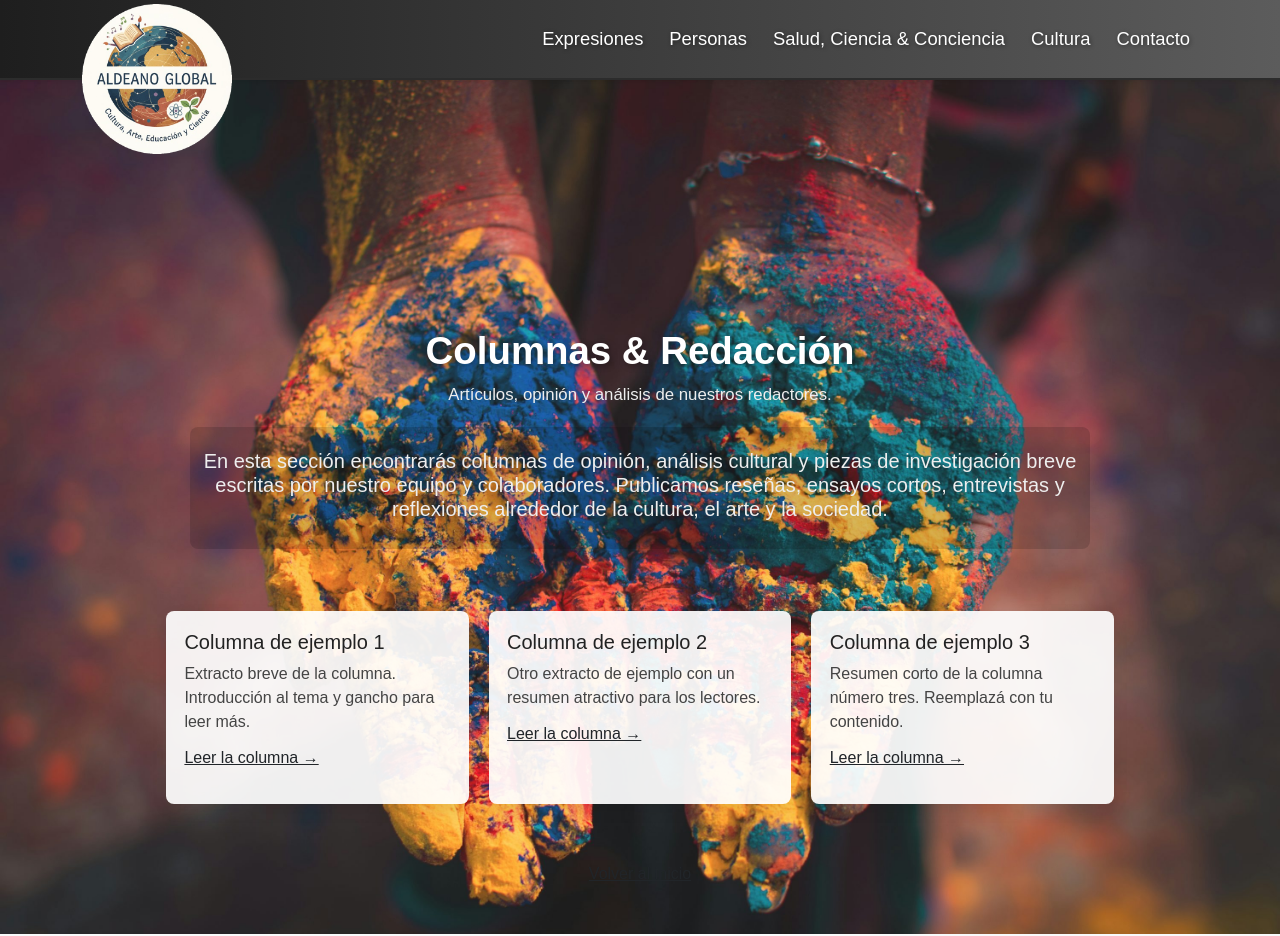
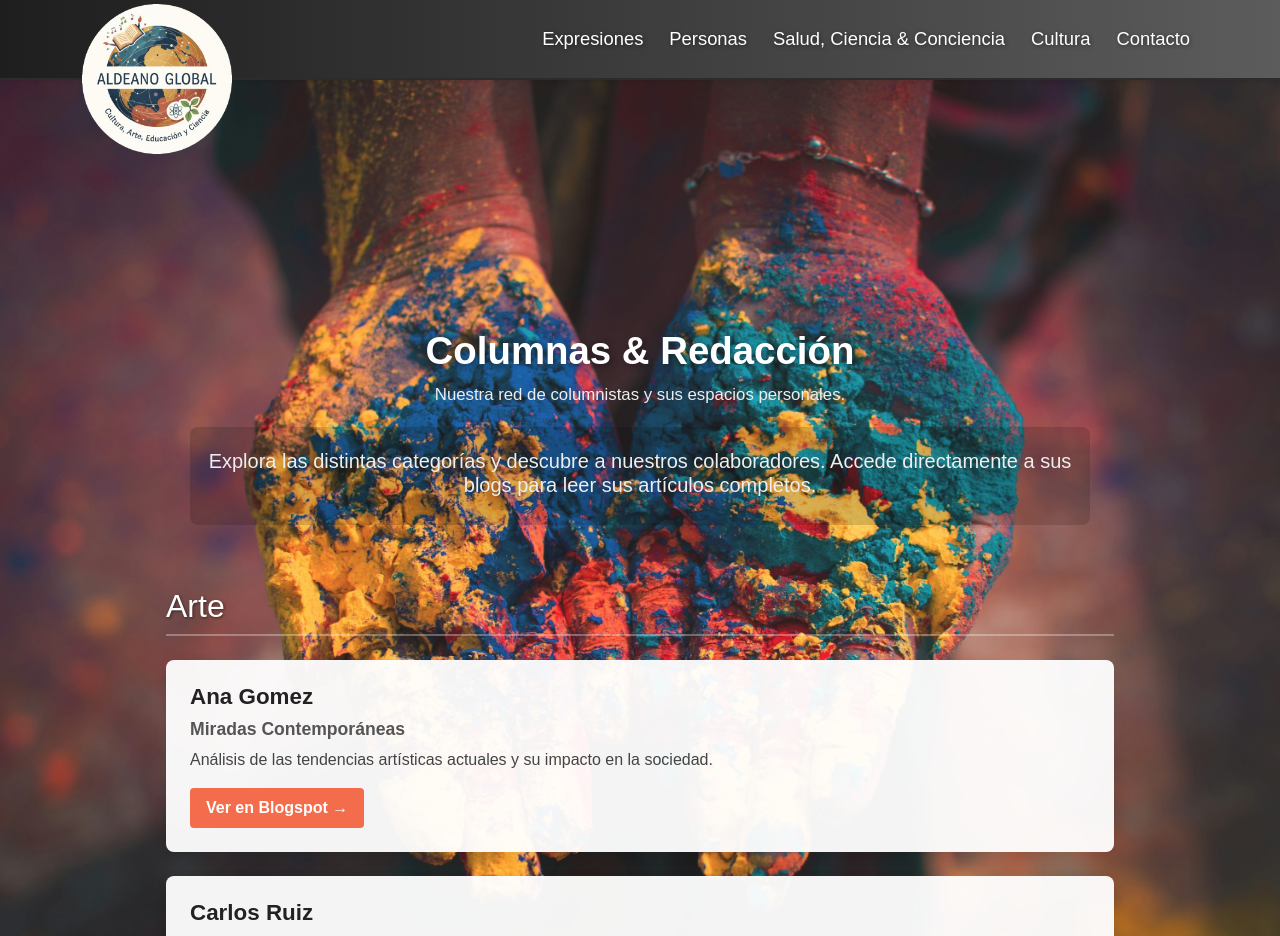
Before and after one commit to marianof87/aldeano_global, a Next.js app: page /columnas in a window 1280 px wide. Shown: the top 936 px of the page. Built offline with nearby package versions, Linux system fonts and the light colour scheme.

Commit message:
columnas

```diff
--- a/src/pages/columnas/columnas.module.css
+++ b/src/pages/columnas/columnas.module.css
@@ -8,7 +8,7 @@
 .title {
   font-size: 2.4rem;
   font-weight: 700;
-  text-shadow: 2px 2px 6px rgba(0,0,0,0.35);
+  text-shadow: 2px 2px 6px rgba(0, 0, 0, 0.35);
   color: #fff;
 }
 
@@ -18,14 +18,14 @@
   margin-top: 0.5rem;
 }
 
-/* Texto introductorio (igual que podcasts) */
+/* Texto introductorio */
 .text {
   margin: 20px auto 0;
   max-width: 900px;
   font-size: 1.05rem;
   line-height: 1.6;
   color: #eee;
-  background: rgba(0,0,0,0.15);
+  background: rgba(0, 0, 0, 0.15);
   padding: 12px;
   border-radius: 8px;
 }
@@ -37,59 +37,83 @@
   padding: 1rem;
 }
 
-/* Lista de posts (columnas) */
-.list {
-  display: grid;
-  grid-template-columns: 1fr;
-  gap: 1.25rem;
+/* Section for each category */
+.categorySection {
+  margin-bottom: 4rem;
 }
 
-/* Cada post */
-.post {
-  background: rgba(255,255,255,0.92);
-  padding: 1.15rem;
-  border-radius: 8px;
-  box-shadow: 0 6px 16px rgba(0,0,0,0.08);
+.categoryTitle {
+  font-size: 2rem;
+  color: #fff;
+  border-bottom: 2px solid rgba(255, 255, 255, 0.3);
+  padding-bottom: 0.5rem;
+  margin-bottom: 1.5rem;
+  text-shadow: 1px 1px 3px rgba(0, 0, 0, 0.5);
 }
 
-/* Títulos y extractos */
-.postTitle {
-  margin: 0 0 0.5rem;
-  font-size: 1.25rem;
-  color: #222;
+/* Container for posts in a category */
+.list {
+  display: flex;
+  flex-direction: column;
+  gap: 1.5rem;
 }
 
-.postExcerpt {
-  margin: 0;
+/* Cada post (Columnista) */
+.post {
+  background: rgba(255, 255, 255, 0.95);
+  padding: 1.5rem;
+  border-radius: 8px;
+  box-shadow: 0 4px 12px rgba(0, 0, 0, 0.1);
+  transition: transform 0.2s;
+}
+
+.post:hover {
+  transform: translateY(-2px);
+}
+
+.columnistName {
+  font-size: 1.4rem;
+  font-weight: 700;
+  color: #222;
+  margin-bottom: 0.5rem;
+}
+
+.columnTitle {
+  font-size: 1.1rem;
+  color: #555;
+  font-weight: 600;
+  margin-bottom: 0.5rem;
+}
+
+.description {
   color: #444;
   line-height: 1.5;
+  margin-bottom: 1rem;
 }
 
-/* Link de leer más */
-.readMore {
+.link {
   display: inline-block;
-  margin-top: 0.75rem;
-  color: inherit;
-  text-decoration: underline;
+  background-color: #f36d4c;
+  /* Brand orange? */
+  color: white;
+  padding: 0.5rem 1rem;
+  border-radius: 4px;
+  text-decoration: none;
+  font-weight: 600;
+  transition: background 0.3s;
+}
+
+.link:hover {
+  background-color: #d65a3b;
 }
 
 /* Volver */
 .backLink {
   display: inline-block;
-  margin-top: 0.75rem;
-  color: inherit;
-  text-decoration: underline;
+  color: #eee;
+  /* Light color for dark background? or dark if outside layout? */
+  background: rgba(0, 0, 0, 0.5);
+  padding: 0.5rem 1rem;
+  border-radius: 4px;
+  text-decoration: none;
 }
-
-/* Responsive */
-@media (min-width: 768px) {
-  .list {
-    grid-template-columns: 1fr 1fr; /* dos columnas en pantallas medianas */
-  }
-}
-
-@media (min-width: 1200px) {
-  .list {
-    grid-template-columns: 1fr 1fr 1fr; /* tres columnas en anchos grandes si quisieras */
-  }
-}
--- a/src/pages/columnas/index.tsx
+++ b/src/pages/columnas/index.tsx
@@ -1,66 +1,102 @@
 import Layout from "../../components/Layout";
 import Link from "next/link";
 import styles from "./columnas.module.css";
+
+// Sample Data Structure
+const categories = [
+  {
+    name: "Arte",
+    items: [
+      {
+        columnist: "Ana Gomez",
+        title: "Miradas Contemporáneas",
+        description: "Análisis de las tendencias artísticas actuales y su impacto en la sociedad.",
+        link: "https://anagomez-arte.blogspot.com"
+      },
+      {
+        columnist: "Carlos Ruiz",
+        title: "Historia del Color",
+        description: "Un recorrido por el uso del color a través de los siglos.",
+        link: "https://carlosruiz-color.blogspot.com"
+      }
+    ]
+  },
+  {
+    name: "Cultura",
+    items: [
+      {
+        columnist: "Lucía Fernández",
+        title: "Voces Urbanas",
+        description: "Crónicas de la vida en la ciudad y sus expresiones culturales.",
+        link: "https://lucia-cultura.blogspot.com"
+      }
+    ]
+  },
+  {
+    name: "Sociedades",
+    items: [
+      {
+        columnist: "Roberto Diaz",
+        title: "Dinámicas Sociales",
+        description: "Reflexiones sobre cómo interactuamos y construimos comunidad.",
+        link: "https://robertodiaz-soc.blogspot.com"
+      }
+    ]
+  },
+  {
+    name: "Ciencia",
+    items: [
+      {
+        columnist: "Elena Martinez",
+        title: "Ciencia para Todos",
+        description: "Divulgación científica accesible y relevante.",
+        link: "https://elena-ciencia.blogspot.com"
+      }
+    ]
+  }
+];
 
 export default function Columnas() {
   return (
     <Layout>
       <div className={styles.hero}>
         <h1 className={styles.title}>Columnas & Redacción</h1>
-        <p className={styles.desc}>Artículos, opinión y análisis de nuestros redactores.</p>
+        <p className={styles.desc}>Nuestra red de columnistas y sus espacios personales.</p>
 
         <div className={styles.text}>
           <h5>
-            En esta sección encontrarás columnas de opinión, análisis cultural y piezas de
-            investigación breve escritas por nuestro equipo y colaboradores. Publicamos
-            reseñas, ensayos cortos, entrevistas y reflexiones alrededor de la cultura,
-            el arte y la sociedad.
+            Explora las distintas categorías y descubre a nuestros colaboradores.
+            Accede directamente a sus blogs para leer sus artículos completos.
           </h5>
         </div>
       </div>
 
       <main className={styles.content}>
-        <section className={styles.list}>
-          {/* Ejemplo de items; reemplazá por contenido real o map sobre datos */}
-          <article className={styles.post}>
-            <h2 className={styles.postTitle}>Columna de ejemplo 1</h2>
-            <p className={styles.postExcerpt}>
-              Extracto breve de la columna. Introducción al tema y gancho para leer más.
-            </p>
-            <p>
-              <Link href="/columnas/columna-ejemplo-1" className={styles.readMore}>
-                Leer la columna →
-              </Link>
-            </p>
-          </article>
-
-          <article className={styles.post}>
-            <h2 className={styles.postTitle}>Columna de ejemplo 2</h2>
-            <p className={styles.postExcerpt}>
-              Otro extracto de ejemplo con un resumen atractivo para los lectores.
-            </p>
-            <p>
-              <Link href="/columnas/columna-ejemplo-2" className={styles.readMore}>
-                Leer la columna →
-              </Link>
-            </p>
-          </article>
-
-          <article className={styles.post}>
-            <h2 className={styles.postTitle}>Columna de ejemplo 3</h2>
-            <p className={styles.postExcerpt}>
-              Resumen corto de la columna número tres. Reemplazá con tu contenido.
-            </p>
-            <p>
-              <Link href="/columnas/columna-ejemplo-3" className={styles.readMore}>
-                Leer la columna →
-              </Link>
-            </p>
-          </article>
-        </section>
+        {categories.map((category) => (
+          <section key={category.name} className={styles.categorySection}>
+            <h2 className={styles.categoryTitle}>{category.name}</h2>
+            <div className={styles.list}>
+              {category.items.map((item, index) => (
+                <article key={index} className={styles.post}>
+                  <h3 className={styles.columnistName}>{item.columnist}</h3>
+                  <h4 className={styles.columnTitle}>{item.title}</h4>
+                  <p className={styles.description}>{item.description}</p>
+                  <a
+                    href={item.link}
+                    target="_blank"
+                    rel="noopener noreferrer"
+                    className={styles.link}
+                  >
+                    Ver en Blogspot &rarr;
+                  </a>
+                </article>
+              ))}
+            </div>
+          </section>
+        ))}
       </main>
 
-      <p style={{ textAlign: "center", marginTop: "1.5rem" }}>
+      <p style={{ textAlign: "center", marginTop: "3rem", marginBottom: "3rem" }}>
         <Link href="/" className={styles.backLink}>Volver al inicio</Link>
       </p>
     </Layout>
```
